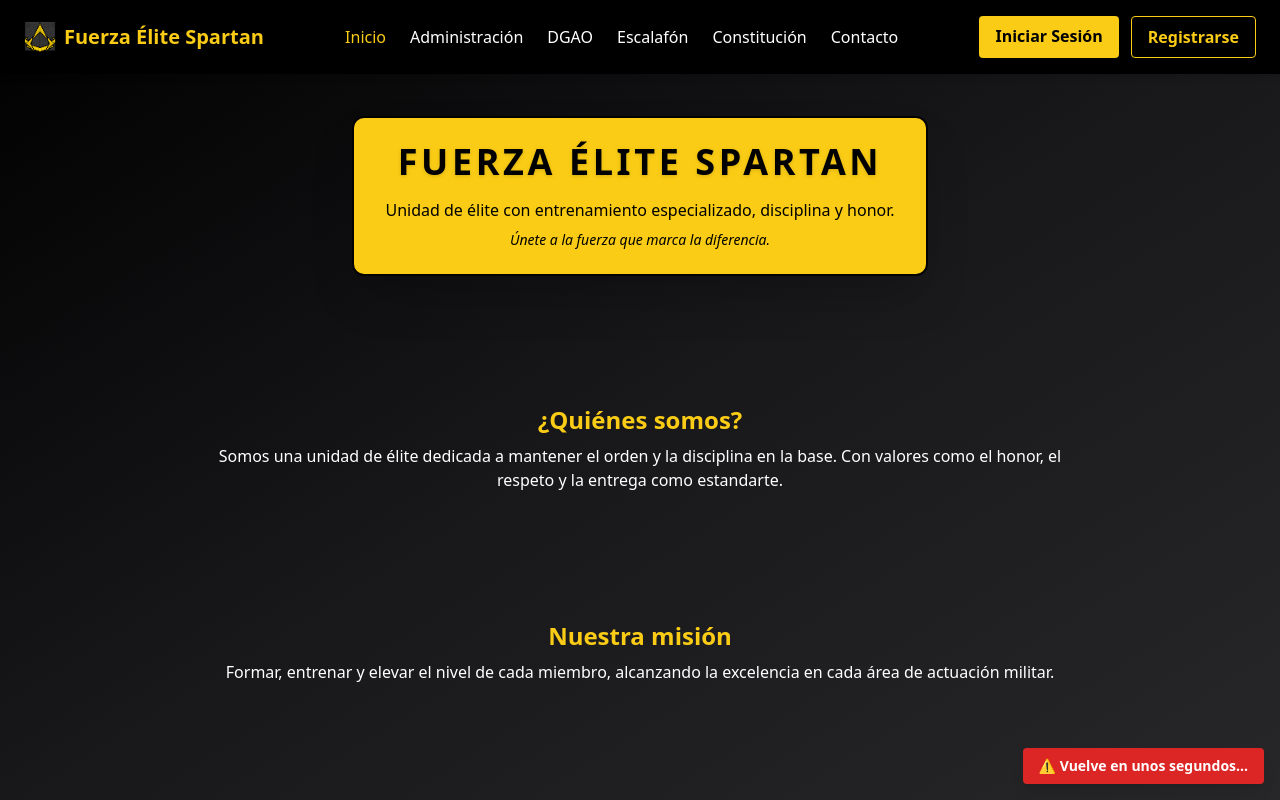
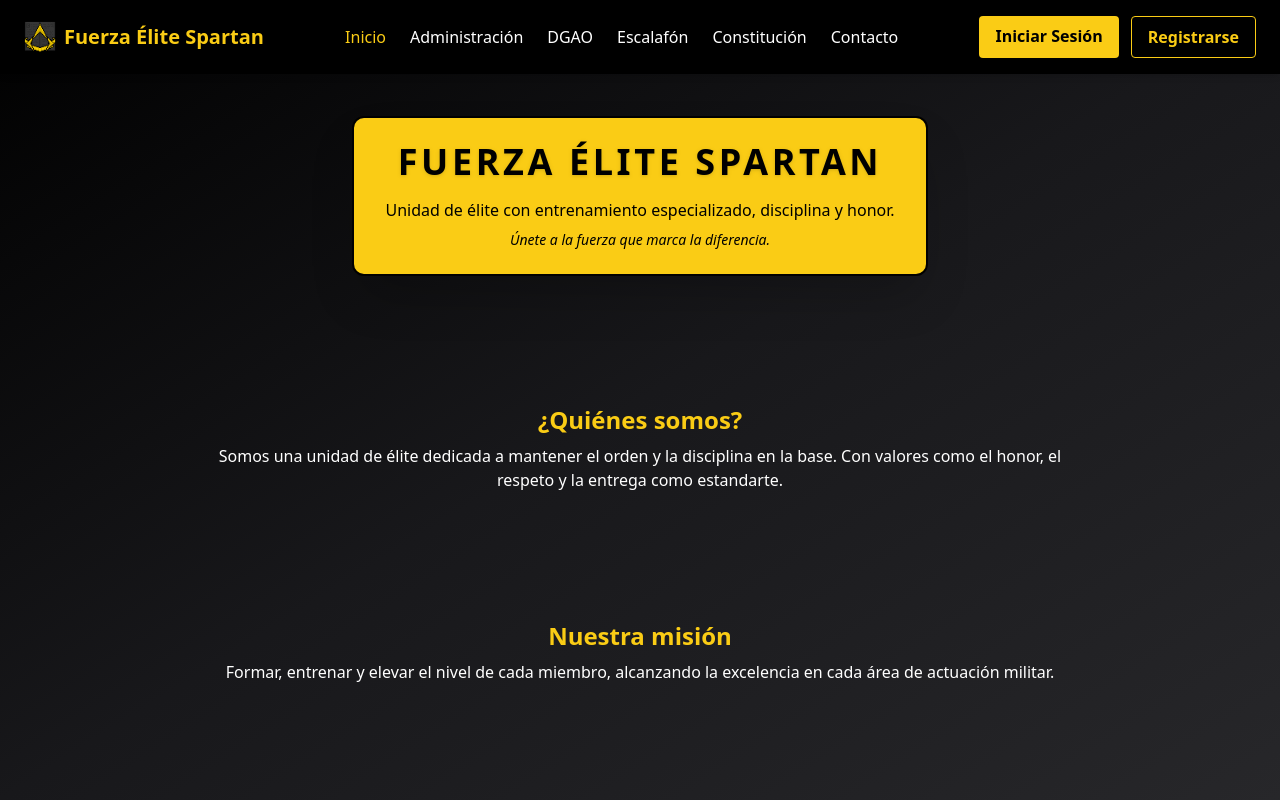
Before and after one commit to davbarsal1/FES-FRONTEND, a React (Vite) app: page / in a window 1280 px wide. Built offline with nearby package versions, Linux system fonts and the light colour scheme; no server answers.

Commit message:
Dashboards

```diff
--- a/src/pages/LandingPage.jsx
+++ b/src/pages/LandingPage.jsx
@@ -1,35 +1,13 @@
-import { useEffect, useState } from "react";
 import Navbar from "../components/Navbar";
 import CenteredBox from "../components/CenteredBox";
-import axios from "axios";
-
-const API_URL = import.meta.env.PROD
-  ? "https://fes-backend.onrender.com/api/dummy"
-  : "http://localhost:8080/api/dummy";
 
 export default function LandingPage() {
-  const [estadoBackend, setEstadoBackend] = useState("cargando"); // "activo", "error"
+  return (
 
-  useEffect(() => {
-    const pingBackend = async () => {
-      try {
-        const res = await axios.get(API_URL);
-        console.log("Backend activo:", res.data);
-        setEstadoBackend("activo");
-        setTimeout(() => setEstadoBackend("oculto"), 4000); // Ocultar mensaje tras 4s
-      } catch (err) {
-        console.error("Backend inactivo:", err);
-        setEstadoBackend("error");
-      }
-    };
-
-    pingBackend();
-  }, []);
-
-  return (
-    <div className="w-screen min-h-screen flex flex-col bg-gradient-to-br from-black via-zinc-900 to-zinc-800 text-white overflow-y-auto relative">
+    <div className="w-screen min-h-screen flex flex-col bg-gradient-to-br from-black via-zinc-900 to-zinc-800 text-white overflow-y-auto">
       <Navbar />
       <main className="flex-1 flex flex-col items-center justify-center gap-32 py-20 px-4">
+        {/* Panel principal */}
         <CenteredBox>
           <h2 className="text-3xl md:text-4xl font-extrabold text-black mb-4 tracking-widest drop-shadow">
             FUERZA ÉLITE SPARTAN
@@ -42,6 +20,7 @@ export default function LandingPage() {
           </p>
         </CenteredBox>
 
+        {/* Secciones scroll abajo */}
         <section className="max-w-4xl text-center px-4">
           <h3 className="text-yellow-400 text-2xl font-bold mb-2">¿Quiénes somos?</h3>
           <p className="text-white">
@@ -56,25 +35,6 @@ export default function LandingPage() {
           </p>
         </section>
       </main>
-
-      {/* Mensaje flotante de estado */}
-      {estadoBackend !== "oculto" && (
-        <div
-          className={`fixed bottom-4 right-4 px-4 py-2 rounded shadow-lg text-sm font-semibold transition duration-300 ${
-            estadoBackend === "activo"
-              ? "bg-green-600 text-white"
-              : estadoBackend === "error"
-              ? "bg-red-600 text-white"
-              : "bg-yellow-500 text-black"
-          }`}
-        >
-          {estadoBackend === "activo"
-            ? "✅ Web activa!"
-            : estadoBackend === "error"
-            ? "⚠️ Vuelve en unos segundos..."
-            : "⏳ Verificando conexión..."}
-        </div>
-      )}
     </div>
   );
 }
```
